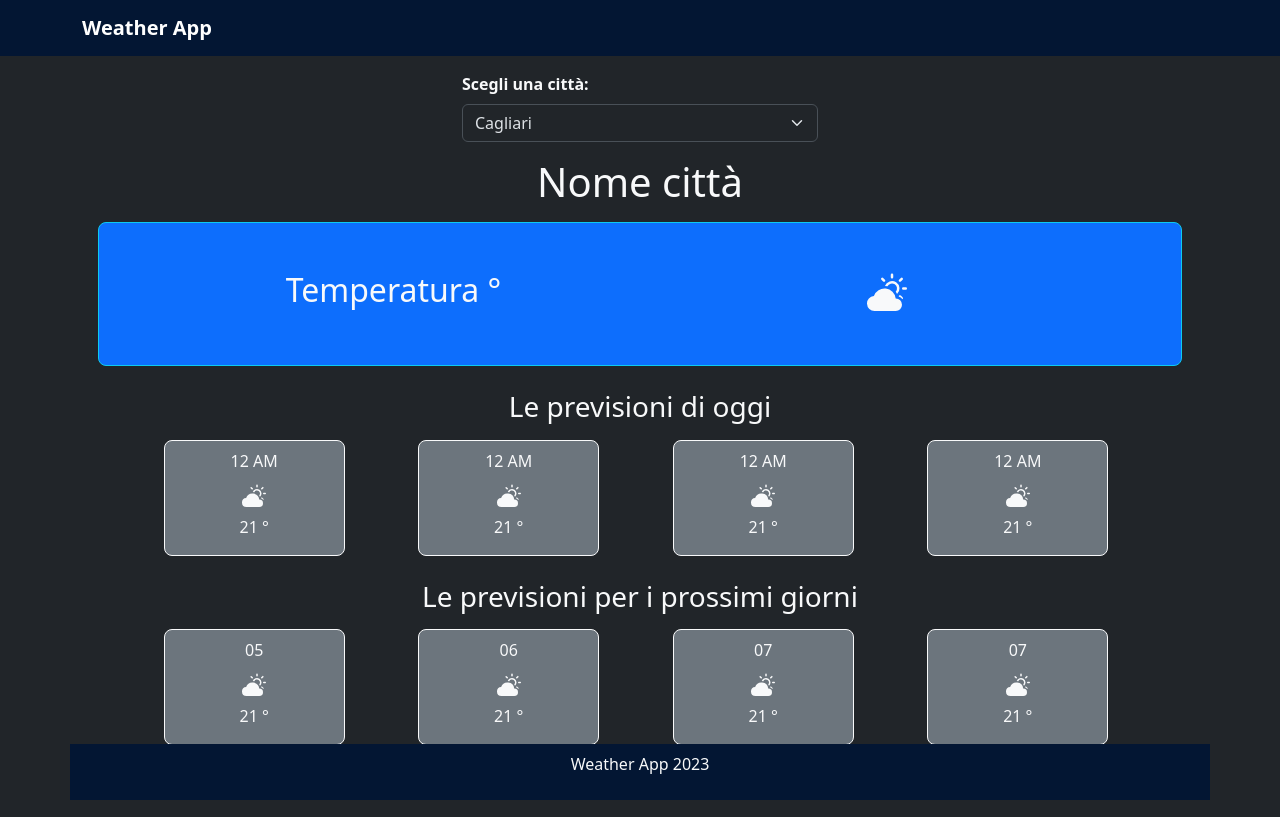
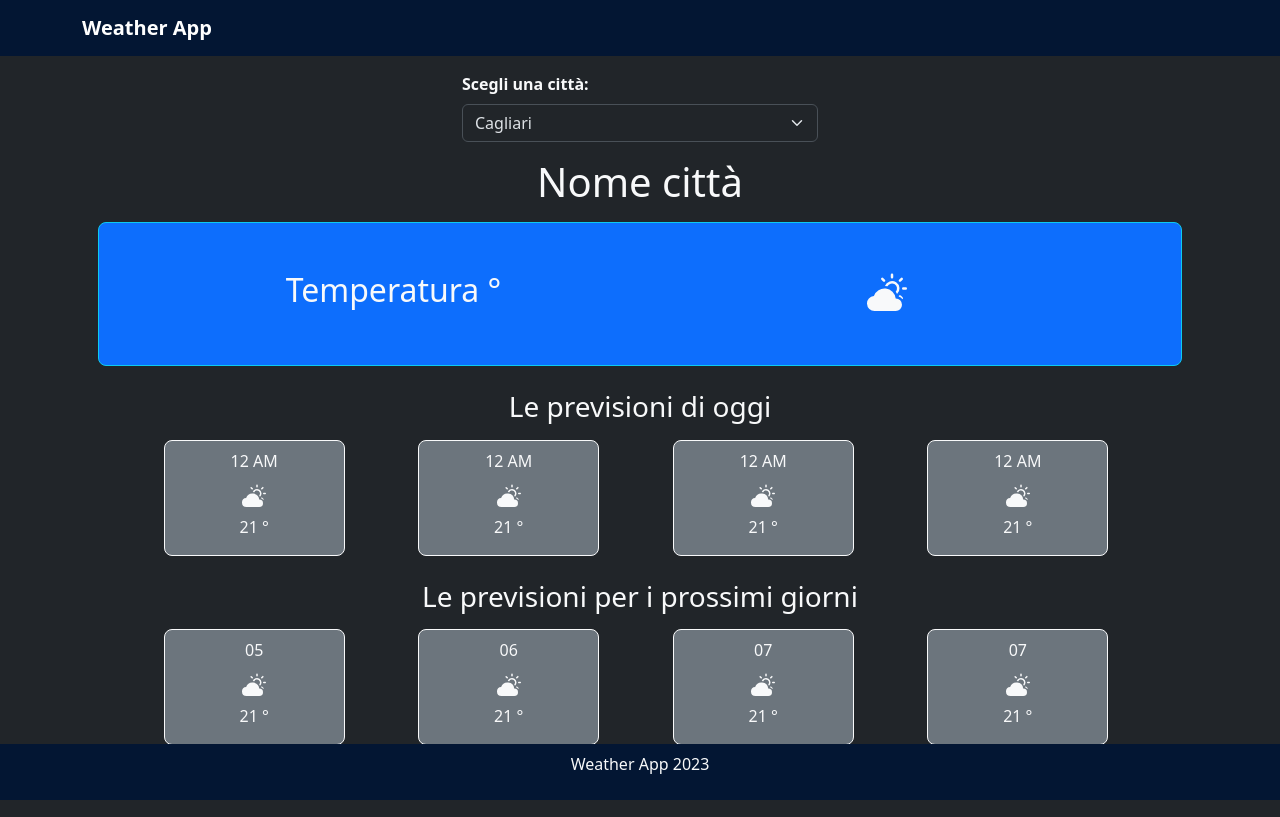
Before and after one commit to NoemiP94/weather-app, a React (Create React App) app: page / in a window 1280 px wide. Built offline with nearby package versions, Linux system fonts and the light colour scheme.

Commit message:
change footer container

```diff
--- a/src/App.js
+++ b/src/App.js
@@ -7,11 +7,9 @@ import CustomFooter from './components/CustomFooter'
 function App() {
   return (
     <div data-bs-theme="dark" className="bg-dark text-light">
-      <header>
-        <CustomNav />
-        <Main />
-        <CustomFooter />
-      </header>
+      <CustomNav />
+      <Main />
+      <CustomFooter />
     </div>
   )
 }
--- a/src/components/CustomFooter.jsx
+++ b/src/components/CustomFooter.jsx
@@ -2,7 +2,7 @@ import { Col, Container, Row } from 'react-bootstrap'
 
 const CustomFooter = () => {
   return (
-    <Container className="sticky-bottom bg-primary-subtle">
+    <Container fluid className="sticky-bottom bg-primary-subtle">
       <Row className="text-center py-2">
         <Col>
           <p>Weather App {new Date().getFullYear()}</p>
```
